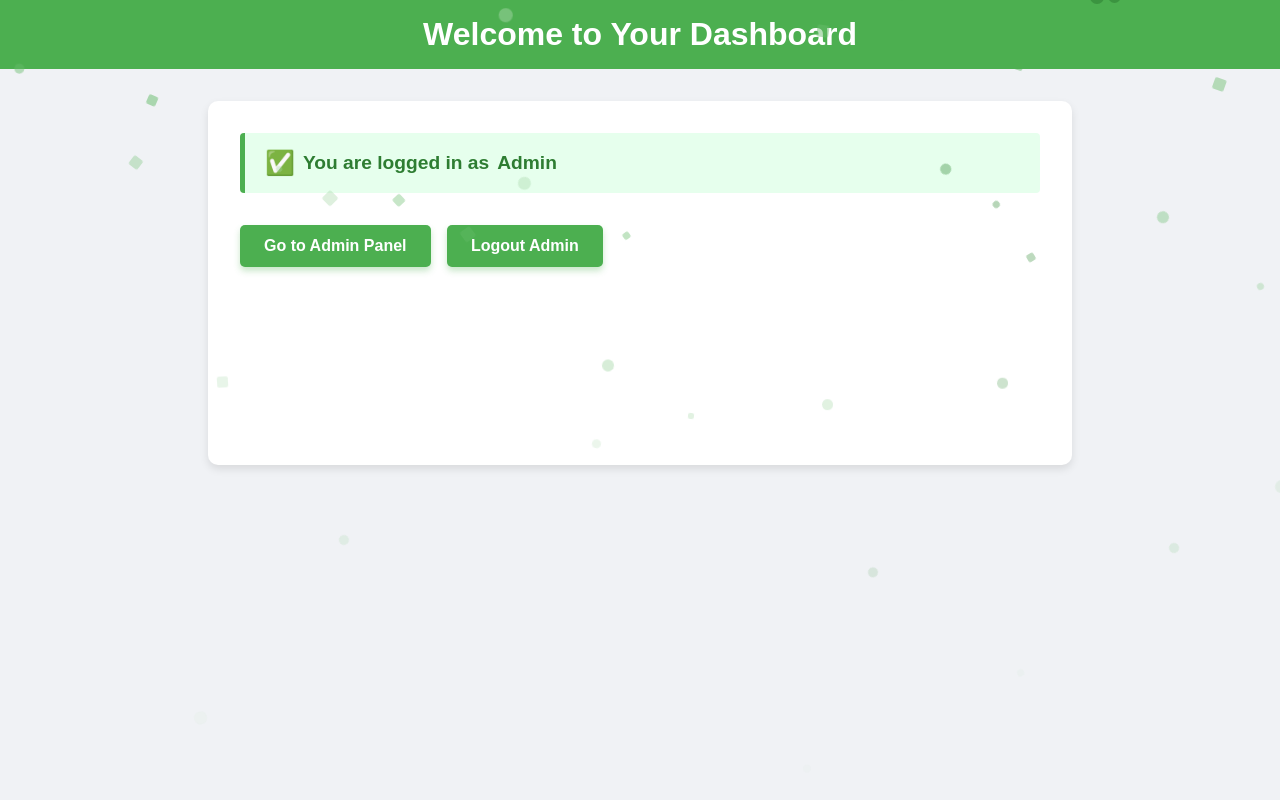
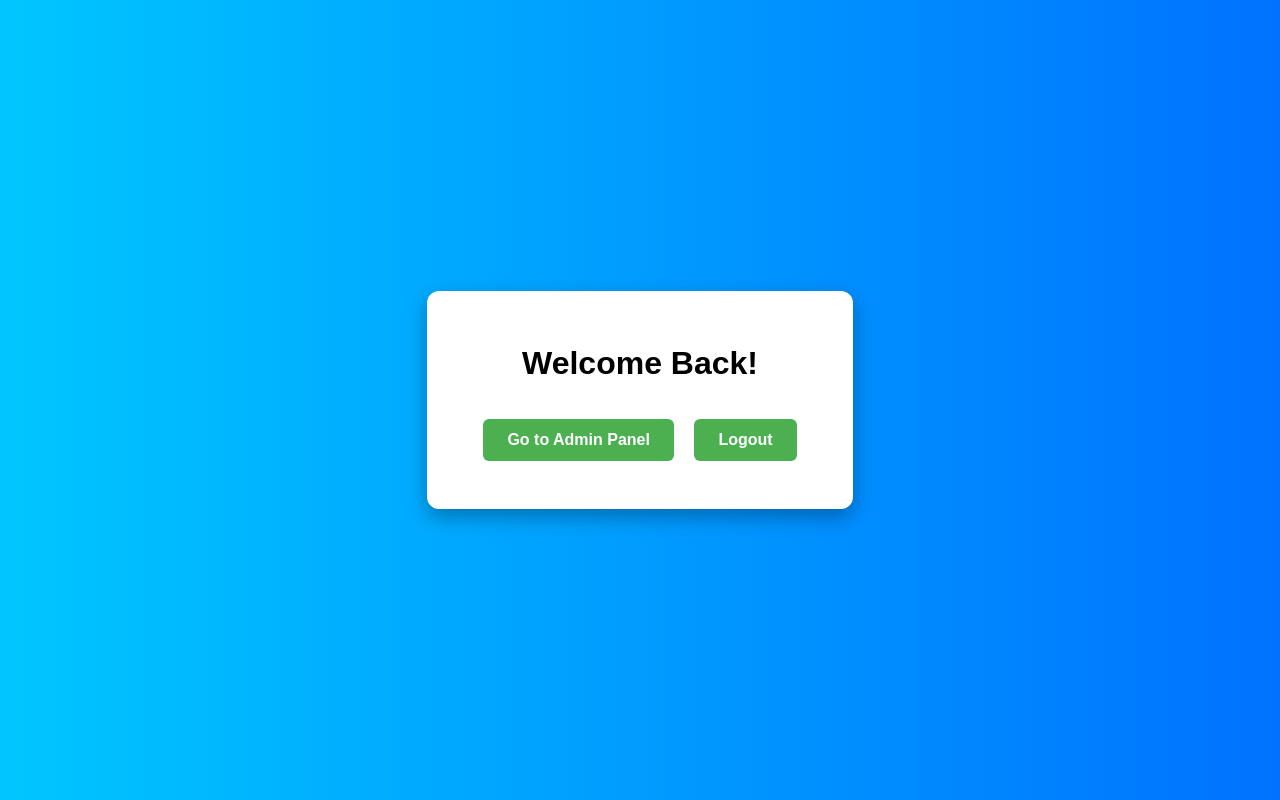
Before and after one commit to Legend-Xaryab/Approvex-Cha7x, a Flask app: page / in a window 1280 px wide. Run offline with Flask 3, Linux system fonts and the light colour scheme; the visitor is signed in with stand-in values (Sample User, id 1).

Commit message:
Update home.html

```diff
--- a/templates/home.html
+++ b/templates/home.html
@@ -2,187 +2,99 @@
 <html lang="en">
 <head>
     <meta charset="UTF-8">
-    <title>Home</title>
+    <title>Dashboard</title>
     <style>
         body {
             font-family: Arial, sans-serif;
-            background: #f0f2f5;
+            background: linear-gradient(to right, #00c6ff, #0072ff);
             margin: 0;
             padding: 0;
-            overflow-x: hidden;
+            display: flex;
+            justify-content: center;
+            align-items: center;
+            min-height: 100vh;
         }
-        header {
-            background-color: #4CAF50;
-            color: white;
-            padding: 1rem;
+
+        .popup {
             text-align: center;
+            background: #ffffff;
+            padding: 2rem 3rem;
+            border-radius: 12px;
+            box-shadow: 0 8px 20px rgba(0,0,0,0.3);
+            animation: fadeIn 0.8s ease forwards;
+        }
+
+        @keyframes fadeIn {
+            from { opacity: 0; transform: translateY(-20px); }
+            to { opacity: 1; transform: translateY(0); }
+        }
+
+        .checkmark {
+            width: 80px;
+            height: 80px;
+            border-radius: 50%;
+            display: inline-block;
+            border: 4px solid #4CAF50;
             position: relative;
-            overflow: hidden;
+            animation: popIn 0.6s ease forwards;
+            margin-bottom: 1rem;
         }
-        header h1 {
-            margin: 0;
-            font-weight: 700;
-            font-size: 2rem;
-            animation: slideInDown 1s ease forwards;
+
+        .checkmark::after {
+            content: '';
+            position: absolute;
+            left: 22px;
+            top: 40px;
+            width: 18px;
+            height: 8px;
+            border-left: 4px solid #4CAF50;
+            border-bottom: 4px solid #4CAF50;
+            transform: rotate(-45deg) scale(0);
+            animation: check 0.4s 0.6s forwards;
         }
-        main {
-            max-width: 800px;
-            margin: 2rem auto;
-            background: white;
-            padding: 2rem;
-            border-radius: 10px;
-            box-shadow: 0 4px 8px rgba(0,0,0,0.1);
-            min-height: 300px;
-            position: relative;
+
+        @keyframes popIn {
+            0% { transform: scale(0); }
+            100% { transform: scale(1); }
         }
+
+        @keyframes check {
+            0% { transform: rotate(-45deg) scale(0); }
+            100% { transform: rotate(-45deg) scale(1); }
+        }
+
         a.button {
             display: inline-block;
-            margin: 1rem 0.75rem 1rem 0;
+            margin: 1rem 0.5rem;
             padding: 0.75rem 1.5rem;
             background: #4CAF50;
             color: white;
             text-decoration: none;
-            border-radius: 5px;
-            transition: background 0.3s, transform 0.3s;
-            font-weight: 600;
-            box-shadow: 0 4px 6px rgba(76,175,80,0.3);
-            user-select: none;
+            border-radius: 6px;
+            font-weight: bold;
+            transition: 0.3s;
         }
         a.button:hover {
             background: #45a049;
-            transform: scale(1.05);
-            box-shadow: 0 6px 10px rgba(69,160,73,0.5);
-        }
-        .notice {
-            padding: 1rem 1.25rem;
-            background: #fffae6;
-            border-left: 5px solid #ffecb3;
-            margin-bottom: 1rem;
-            font-size: 1.1rem;
-            color: #665c00;
-            border-radius: 4px;
-            animation: fadeIn 1s ease forwards;
-        }
-        .notice.logged-in {
-            background: #e6ffed;
-            border-left-color: #4CAF50;
-            color: #2e7d32;
-            font-weight: 700;
-            font-size: 1.2rem;
-            display: flex;
-            align-items: center;
-            gap: 0.5rem;
-            animation: fadeInScale 1s ease forwards;
-        }
-        .notice.logged-in::before {
-            content: "✅";
-            font-size: 1.5rem;
-        }
-
-        /* Animations */
-        @keyframes slideInDown {
-            0% {
-                opacity: 0;
-                transform: translateY(-50px);
-            }
-            100% {
-                opacity: 1;
-                transform: translateY(0);
-            }
-        }
-        @keyframes fadeIn {
-            from {opacity: 0;}
-            to {opacity: 1;}
-        }
-        @keyframes fadeInScale {
-            0% {
-                opacity: 0;
-                transform: scale(0.8);
-            }
-            100% {
-                opacity: 1;
-                transform: scale(1);
-            }
-        }
-        @keyframes confetti-fall {
-            0% {
-                transform: translateY(-100vh) rotate(0deg);
-                opacity: 1;
-            }
-            100% {
-                transform: translateY(100vh) rotate(360deg);
-                opacity: 0;
-            }
-        }
-        /* Confetti pieces */
-        .confetti {
-            position: fixed;
-            width: 10px;
-            height: 10px;
-            background-color: #4CAF50;
-            opacity: 0.8;
-            top: -10px;
-            animation-name: confetti-fall;
-            animation-timing-function: linear;
-            animation-iteration-count: infinite;
-            pointer-events: none;
-            border-radius: 2px;
-            z-index: 9999;
         }
     </style>
 </head>
 <body>
-    <header>
-        <h1>Welcome to Your Dashboard</h1>
-    </header>
-    <main>
+    <div class="popup">
+        {% if show_popup %}
+            <div class="checkmark"></div>
+            <h1>🎉 You are Approved!</h1>
+        {% else %}
+            <h1>Welcome Back!</h1>
+        {% endif %}
+
         {% if session.get('admin_logged_in') %}
-            <div class="notice logged-in" id="loginNotice">
-                You are logged in as <b>Admin</b>
-            </div>
             <a class="button" href="{{ url_for('admin_panel') }}">Go to Admin Panel</a>
-            <a class="button" href="{{ url_for('admin_logout') }}">Logout Admin</a>
+            <a class="button" href="{{ url_for('admin_logout') }}">Logout</a>
         {% else %}
-            <div class="notice" id="userNotice">
-                Welcome! You are logged in as a normal user.
-            </div>
-            <a class="button" href="{{ url_for('convo') }}">Start Convo Tasks</a>
-            <a class="button" href="{{ url_for('post') }}">Start Post Tasks</a>
             <a class="button" href="{{ url_for('approval_request') }}">Approval Status</a>
-
-            <!-- Admin login is visible to anyone, but only admin credentials work -->
             <a class="button" href="{{ url_for('admin_login') }}">Admin Login</a>
         {% endif %}
-    </main>
-
-    {% if session.get('admin_logged_in') %}
-    <script>
-        // Create confetti animation on login
-        const confettiCount = 80;
-        const colors = ['#4CAF50', '#81C784', '#388E3C', '#A5D6A7', '#66BB6A'];
-
-        function createConfettiPiece() {
-            const confetti = document.createElement('div');
-            confetti.classList.add('confetti');
-            confetti.style.backgroundColor = colors[Math.floor(Math.random() * colors.length)];
-            confetti.style.left = Math.random() * 100 + 'vw';
-            confetti.style.animationDuration = (Math.random() * 3 + 2) + 's';
-            confetti.style.animationDelay = (Math.random() * 5) + 's';
-            confetti.style.width = confetti.style.height = (Math.random() * 8 + 6) + 'px';
-            confetti.style.borderRadius = Math.random() > 0.5 ? '50%' : '2px';
-            document.body.appendChild(confetti);
-
-            // Remove confetti after animation
-            setTimeout(() => {
-                confetti.remove();
-            }, 7000);
-        }
-
-        // Burst confetti on page load
-        for(let i = 0; i < confettiCount; i++) {
-            setTimeout(createConfettiPiece, i * 50);
-        }
-    </script>
-    {% endif %}
+    </div>
 </body>
 </html>
```
